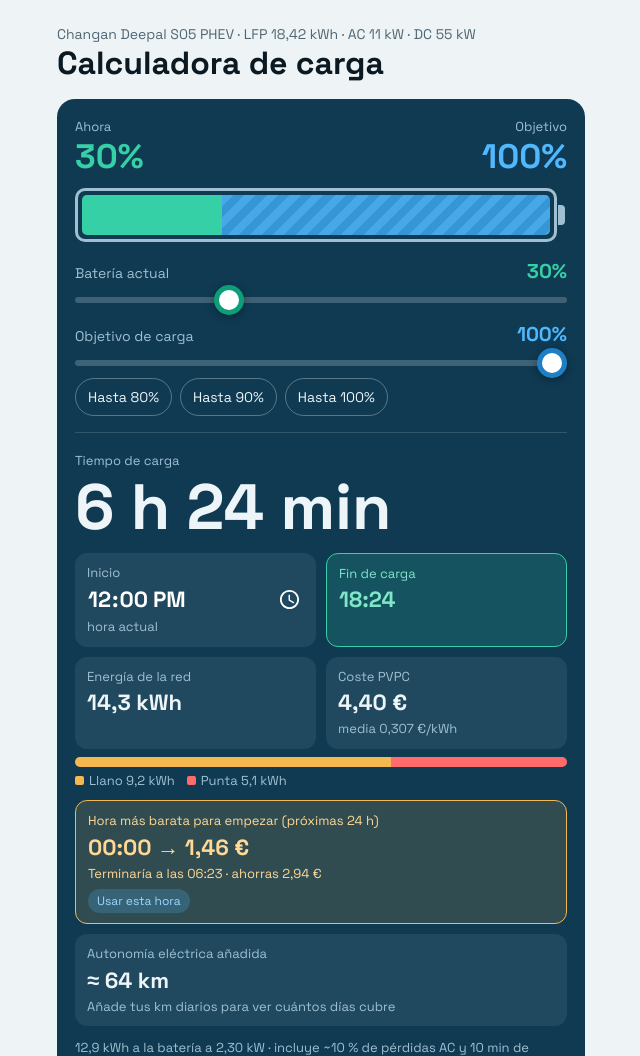
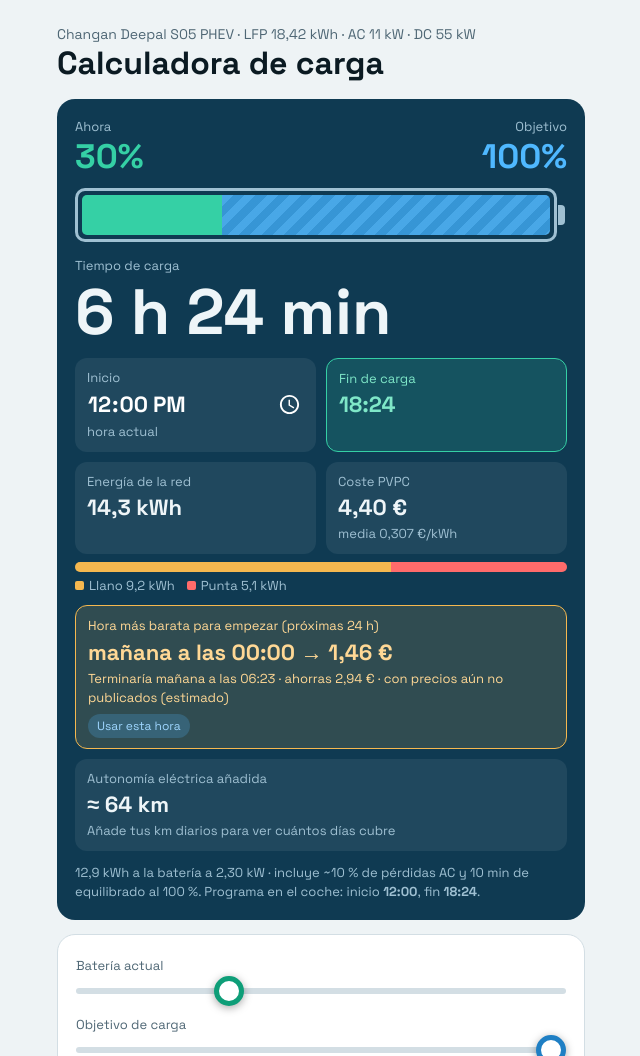
Before and after one commit to tonybeat2-sudo/carga-s05-phev, a plain HTML site: page index.html in a window 1280 px wide. Shown: the top 1056 px of the page, without its empty margins (319-959 px from the left). Drawn offline with Linux system fonts and the light colour scheme.

Commit message:
Hora más barata: indica hoy/mañana y si el precio es estimado

```diff
--- a/index.html
+++ b/index.html
@@ -72,12 +72,6 @@ textarea{min-height:90px;resize:vertical}
 .warn{color:var(--warn);font-size:13px;margin:8px 0 0}
 .okt{color:var(--ok);font-size:13px;margin:6px 0 0}
 details{font-size:14px;color:var(--mute)}summary{cursor:pointer;min-height:32px}
-.sliders{margin:14px 0 18px;padding-bottom:16px;border-bottom:1px solid rgba(255,255,255,.14)}
-.sl{display:flex;justify-content:space-between;align-items:baseline;font-size:14px;margin:0}
-.sl b{font-size:20px}
-.hero input[type=range]{background:rgba(255,255,255,.2);margin:10px 0 16px;touch-action:none}
-.hero .chip{color:#eef5f8;border-color:rgba(255,255,255,.3)}
-.hero .chips{margin-top:-4px}
 @media (prefers-reduced-motion:reduce){*{transition:none!important}}
 </style>
 </head>
@@ -92,17 +86,6 @@ details{font-size:14px;color:var(--mute)}summary{cursor:pointer;min-height:32px}
       <div style="text-align:right"><p class="lab">Objetivo</p><div class="pct" id="vObj" style="color:#4fb8ff">100%</div></div>
     </div>
     <div class="bat" style="color:#9fc0d2"><div class="in"><div class="a" id="barA"></div><div class="b" id="barB"></div></div></div>
-    <div class="sliders">
-      <label class="lab sl" for="act"><span>Batería actual</span><b id="lAct" style="color:#35d0a5">30%</b></label>
-      <input type="range" id="act" min="0" max="100" value="30">
-      <label class="lab sl" for="obj"><span>Objetivo de carga</span><b id="lObj" style="color:#4fb8ff">100%</b></label>
-      <input type="range" id="obj" min="0" max="100" value="100">
-      <div class="chips" id="presets">
-        <button class="chip" data-v="80">Hasta 80%</button>
-        <button class="chip" data-v="90">Hasta 90%</button>
-        <button class="chip" data-v="100">Hasta 100%</button>
-      </div>
-    </div>
     <p class="lab" style="margin-top:14px">Tiempo de carga</p>
     <div class="big" id="tiempo">—</div>
     <div class="grid2">
@@ -122,6 +105,18 @@ details{font-size:14px;color:var(--mute)}summary{cursor:pointer;min-height:32px}
     </div>
     <div class="tile" style="margin-top:10px"><p class="lab" style="margin:0">Autonomía eléctrica añadida</p><b id="km">—</b><p class="lab" id="dias" style="margin:0"></p></div>
     <p class="note" id="detalle"></p>
+  </div>
+
+  <div class="card">
+    <label class="lab" for="act">Batería actual</label>
+    <input type="range" id="act" min="0" max="100" value="30">
+    <label class="lab" for="obj">Objetivo de carga</label>
+    <input type="range" id="obj" min="0" max="100" value="100">
+    <div class="chips" id="presets">
+      <button class="chip" data-v="80">Hasta 80%</button>
+      <button class="chip" data-v="90">Hasta 90%</button>
+      <button class="chip" data-v="100">Hasta 100%</button>
+    </div>
   </div>
 
   <div class="card">
@@ -191,6 +186,7 @@ const save=()=>{try{localStorage.setItem("cargaS05phev",JSON.stringify(st))}catc
 function dur(h){const t=Math.round(h*60),H=Math.floor(t/60),M=t%60;return H?(M?`${H} h ${M} min`:`${H} h`):`${M} min`}
 const hora=d=>d.toLocaleTimeString("es-ES",{hour:"2-digit",minute:"2-digit"});
 const pad=n=>String(n).padStart(2,"0");
+const cuando=(d,now)=>{const dd=Math.round((new Date(d).setHours(0,0,0,0)-new Date(now).setHours(0,0,0,0))/864e5);return `${dd===0?"hoy":dd===1?"mañana":"pasado mañana"} a las ${hora(d)}`};
 const num=(v,d=1)=>v.toLocaleString("es-ES",{minimumFractionDigits:d,maximumFractionDigits:d});
 
 function parseHoras(t){
@@ -208,8 +204,8 @@ function precioEn(d,H){const f=1+(+st.pv.imp||0)/100;
   if(H)return(H.length===24?H[d.getHours()]:H[d.getHours()*4+Math.floor(d.getMinutes()/15)])*f;
   return(+st.pv[periodo(d)]||0)*f}
 function simula(ini,minCarga,eRed,H){ // coste minuto a minuto
-  const k=eRed/minCarga,r={c:0,valle:0,llano:0,punta:0};
-  for(let m=0;m<minCarga;m++){const d=new Date(ini.getTime()+m*6e4);r.c+=k*precioEn(d,H);r[periodo(d)]+=k}
+  const k=eRed/minCarga,r={c:0,valle:0,llano:0,punta:0,est:false};
+  for(let m=0;m<minCarga;m++){const d=new Date(ini.getTime()+m*6e4);r.c+=k*precioEn(d,H);r[periodo(d)]+=k;if(auto(d)==null&&!H)r.est=true}
   return r;
 }
 const dcRate=(pct,max)=>Math.min(pct<80?38:12,max);
@@ -236,7 +232,7 @@ function calc(){
   const km=eBat/Math.max(1,+st.cons||20)*100;
   const H=parseHoras(st.pv.horas);
 
-  $("vAct").textContent=st.act+"%";$("vObj").textContent=st.obj+"%";$("lAct").textContent=st.act+"%";$("lObj").textContent=st.obj+"%";
+  $("vAct").textContent=st.act+"%";$("vObj").textContent=st.obj+"%";
   $("barA").style.width=st.act+"%";$("barB").style.left=st.act+"%";$("barB").style.width=delta+"%";
   $("act").value=st.act;$("obj").value=st.obj;
   $("hIni").value=st.ini||`${pad(now.getHours())}:${pad(now.getMinutes())}`;
@@ -269,16 +265,17 @@ function calc(){
     const r=simula(ini,minC,eRed,H);
     $("costeLab").textContent="Coste PVPC";
     $("coste").textContent=num(r.c,2)+" €";
-    $("costeSub").textContent=`media ${num(r.c/eRed,3)} €/kWh`;
+    $("costeSub").textContent=`media ${num(r.c/eRed,3)} €/kWh${r.est?" · estimado":""}`;
     $("perBar").innerHTML=["valle","llano","punta"].map(p=>`<i style="width:${r[p]/eRed*100}%;background:${COL[p]}"></i>`).join("");
     $("perLeg").innerHTML=["valle","llano","punta"].filter(p=>r[p]>0.01).map(p=>`<span style="--c:${COL[p]}">${p[0].toUpperCase()+p.slice(1)} ${num(r[p])} kWh</span>`).join("");
     // mejor hora de inicio en las próximas 24 h
     const base=new Date(now);base.setMinutes(0,0,0);base.setHours(base.getHours()+1);
-    let best=null;
-    for(let i=0;i<24;i++){const s=new Date(base.getTime()+i*3.6e6);const x=simula(s,minC,eRed,H).c;if(!best||x<best.c-1e-9)best={s,c:x}}
-    $("mejor").textContent=`${hora(best.s)} → ${num(best.c,2)} €`;
-    const ahorro=r.c-best.c;
-    $("mejorSub").textContent=`Terminaría a las ${hora(new Date(best.s.getTime()+h*3.6e6))}${ahorro>0.005?` · ahorras ${num(ahorro,2)} €`:" · ya es lo más barato"}`;
+    const x0=simula(now,minC,eRed,H);let best={s:now,c:x0.c,est:x0.est};
+    for(let i=0;i<24;i++){const s=new Date(base.getTime()+i*3.6e6);const x=simula(s,minC,eRed,H);if(x.c<best.c-1e-9)best={s,c:x.c,est:x.est}}
+    const esAhora=best.s===now,finB=new Date(best.s.getTime()+h*3.6e6),ahorro=r.c-best.c;
+    $("mejor").textContent=`${esAhora?"Ahora mismo":cuando(best.s,now)} → ${num(best.c,2)} €`;
+    $("mejorSub").textContent=`Terminaría ${cuando(finB,now)}${ahorro>0.005?` · ahorras ${num(ahorro,2)} €`:" · ya es lo más barato"}${best.est?" · con precios aún no publicados (estimado)":""}`;
+    $("usarMejor").hidden=esAhora;
     $("usarMejor").onclick=()=>{st.ini=`${pad(best.s.getHours())}:00`;calc()};
   }else{
     const precio=st.precios[c.id]??c.p;
```
